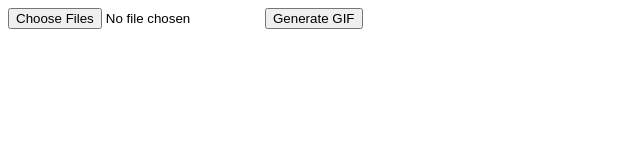
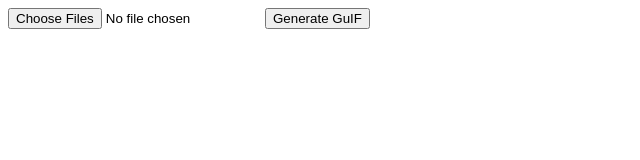
Before and after one commit to fmmido/GifMaker, a plain HTML site: page test.html in a window 1280 px wide. Shown: the full height of the page, 0-640 px from the left. Drawn offline with Linux system fonts and the light colour scheme.

Commit message:
Update test.html

```diff
--- a/test.html
+++ b/test.html
@@ -8,7 +8,7 @@
 </head>
 <body>
     <input type="file" id="imageInput" multiple>
-    <button onclick="generateGif()">Generate GIF</button>
+    <button onclick="generateGif()">Generate GuIF</button>
     <div id="gifContainer"></div>
 
     <script>
```
